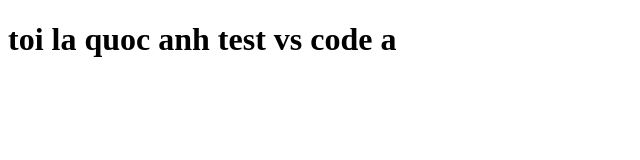
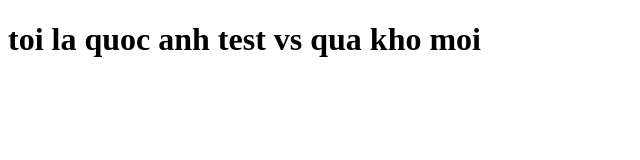
Before and after one commit to DavidEim/Test_VSCode, a plain HTML site: page index.html in a window 1280 px wide. Shown: the whole page, without its empty margins (0-640 px from the left). Drawn offline with Linux system fonts and the light colour scheme.

Commit message:
test lan 1

```diff
--- a/index.html
+++ b/index.html
@@ -6,6 +6,6 @@
     <title>Document</title>
   </head>
   <body>
-    <h1>toi la quoc anh test vs code a</h1>
+    <h1>toi la quoc anh test vs qua kho moi</h1>
   </body>
 </html>
```
